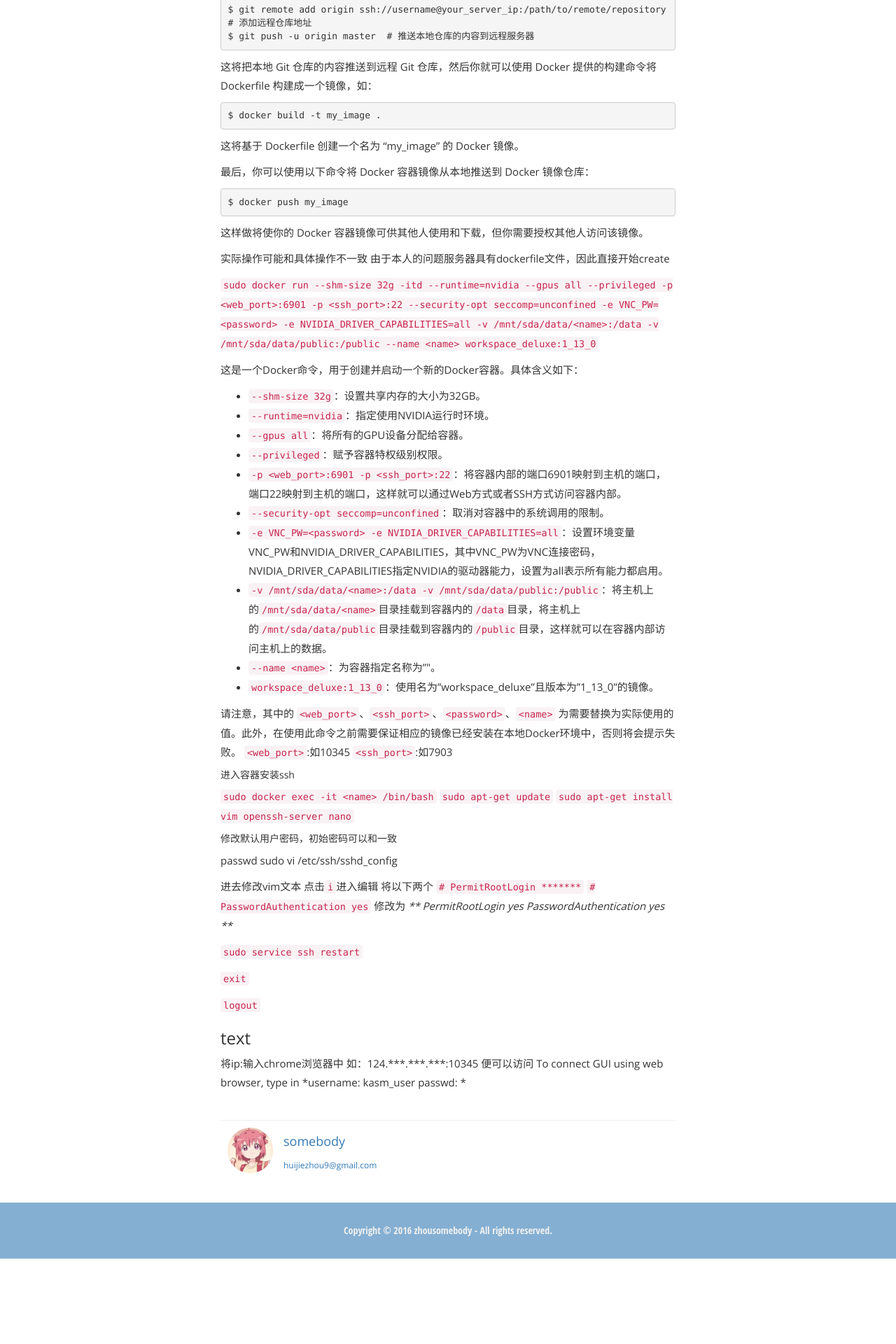
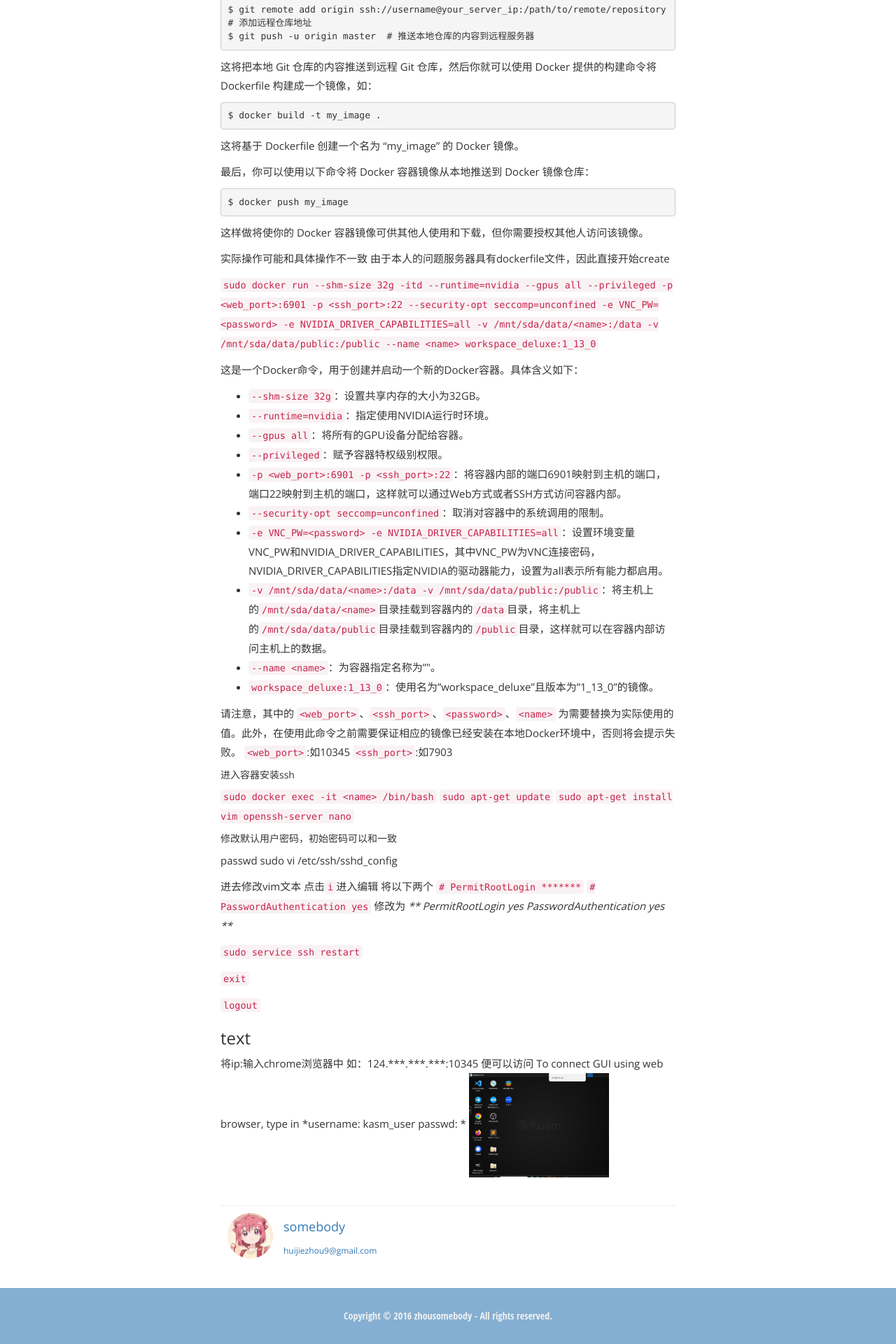
Before and after one commit to zhousomebody/zhousomebody.github.io, a Jekyll site: the page built from _posts/2024-01-12-ssh-gui-container.md, in a window 1280 px wide. Shown: the part 1024-2944 px from the top of the page at 70% size. Built offline with Jekyll 4.4.1, drawn with Linux system fonts in a browser that asks for light colours; Markdown is read by kramdown in place of the engine named in the settings; before the commit the page ends 2822 px from its top, so only the background shows below that.

Commit message:
Update 2024-01-12-ssh-gui-container.md

```diff
--- a/_posts/2024-01-12-ssh-gui-container.md
+++ b/_posts/2024-01-12-ssh-gui-container.md
@@ -110,4 +110,4 @@ PasswordAuthentication yes
 便可以访问
 To connect GUI using web browser, type in
 *username: kasm_user passwd: <password>*
-<img str="/assets/img/ssh/ssh-GUI-1.png" width="200px">
+<img src="/assets/img/ssh/ssh-GUI-1.png" width="200px">
```
